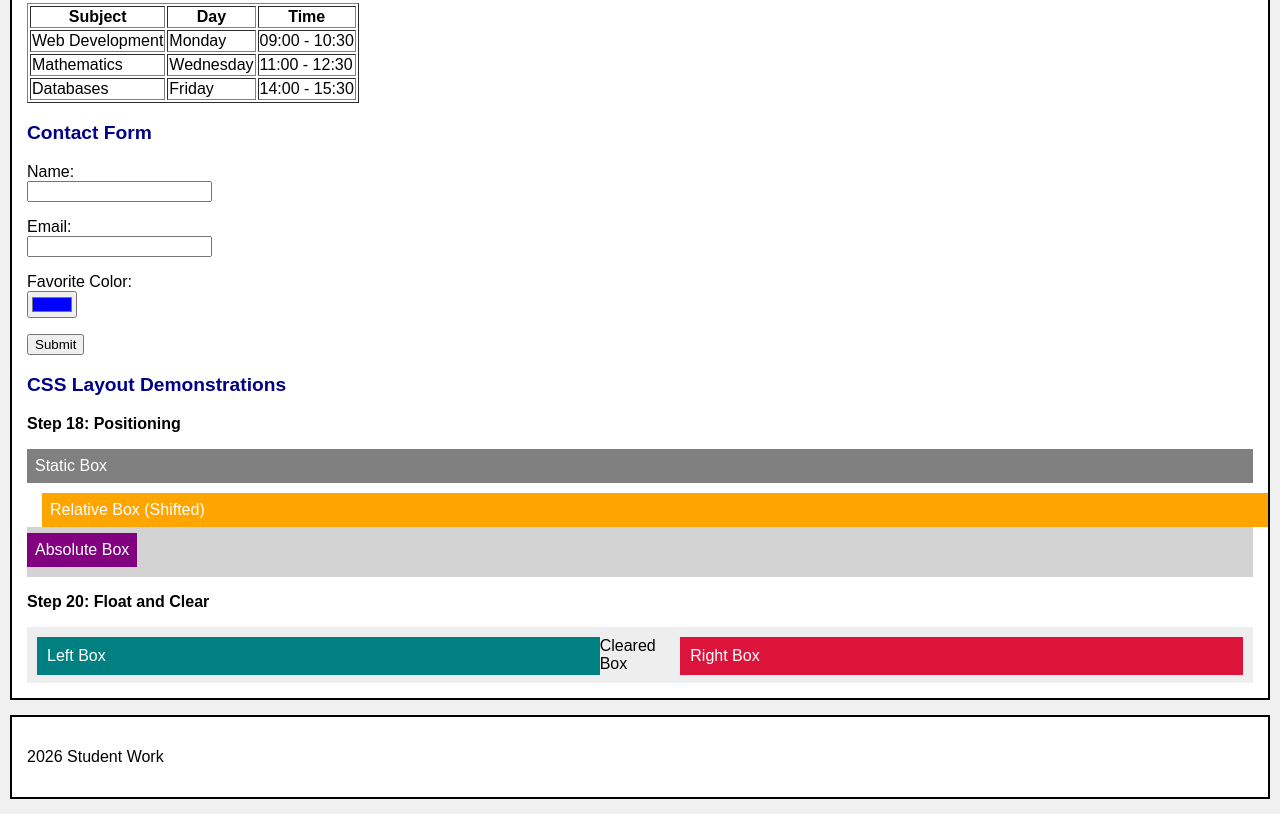
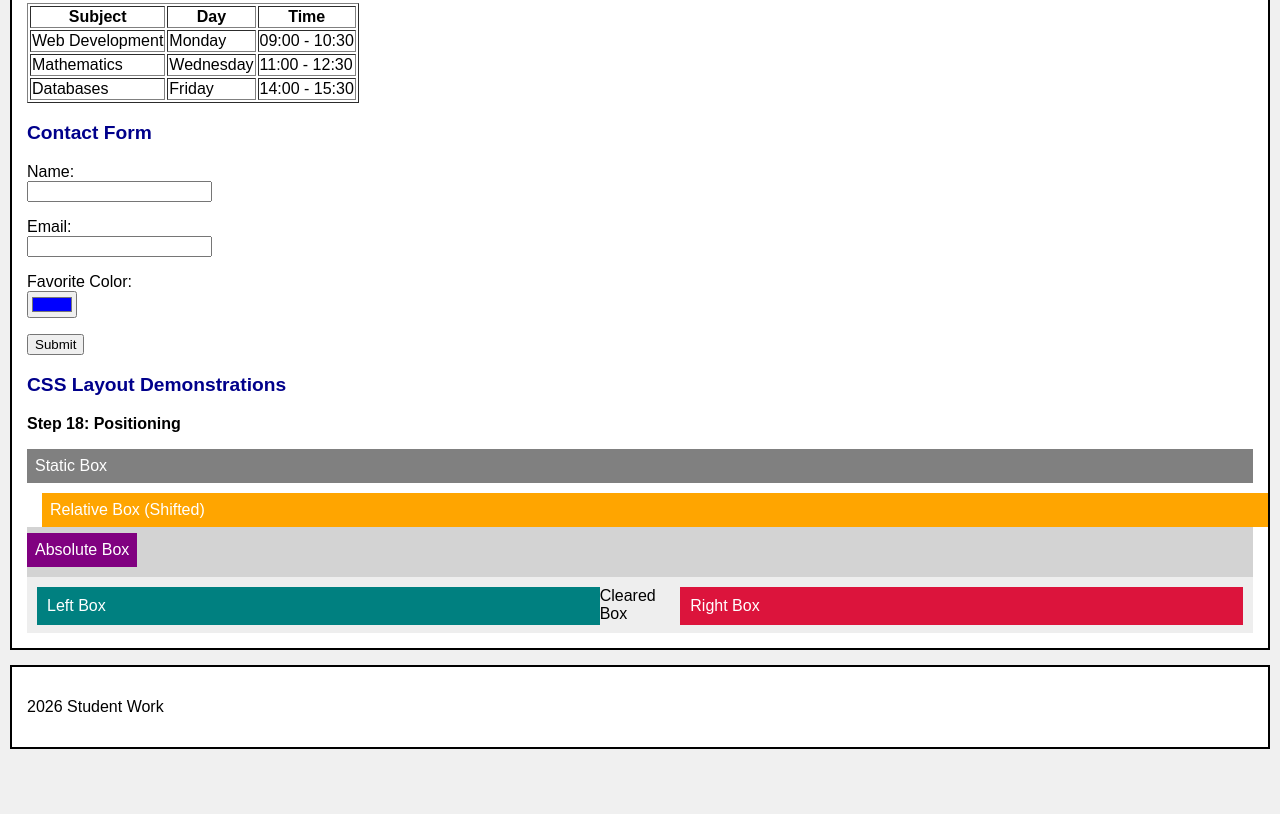
Before and after one commit to Shankslegenda/frontEnd1, a plain HTML site: page index.html in a window 1280 px wide. Shown: the part 747-1561 px from the top of the page. After the commit the page ends 1511 px from the top, so only its background shows below. Drawn offline with Linux system fonts and the light colour scheme.

Commit message:
Clean up index.html by removing a paragraph
Removed unnecessary paragraph about 'Step 20: Float and Clear' and adjusted spacing in the footer.

```diff
--- a/index.html
+++ b/index.html
@@ -11,12 +11,12 @@
             background-color: #f0f0f0;
             font-family: Arial;
         }
+
     </style>
 </head>
 <body>
     <div id="header-section">
         <h1 id="main-heading">Sakenov Aldiyar</h1>
-
         <h2>2nd year student</h2>
         <h3>About me</h3>
 
@@ -96,7 +96,6 @@
             <div class="box absolute-box">Absolute Box</div>
         </div>
 
-        <p><strong>Step 20: Float and Clear</strong></p>
 <div class="float-container">
     <div class="float-box float-left">Left Box</div>
     <div class="float-box float-right">Right Box </div>
@@ -106,7 +105,7 @@
     </div>
 
     <div id="footer-section">
-        <p>2026 Student Work</p>
+        <p> 2026 Student Work</p>
     </div>
 
 </body>
```
